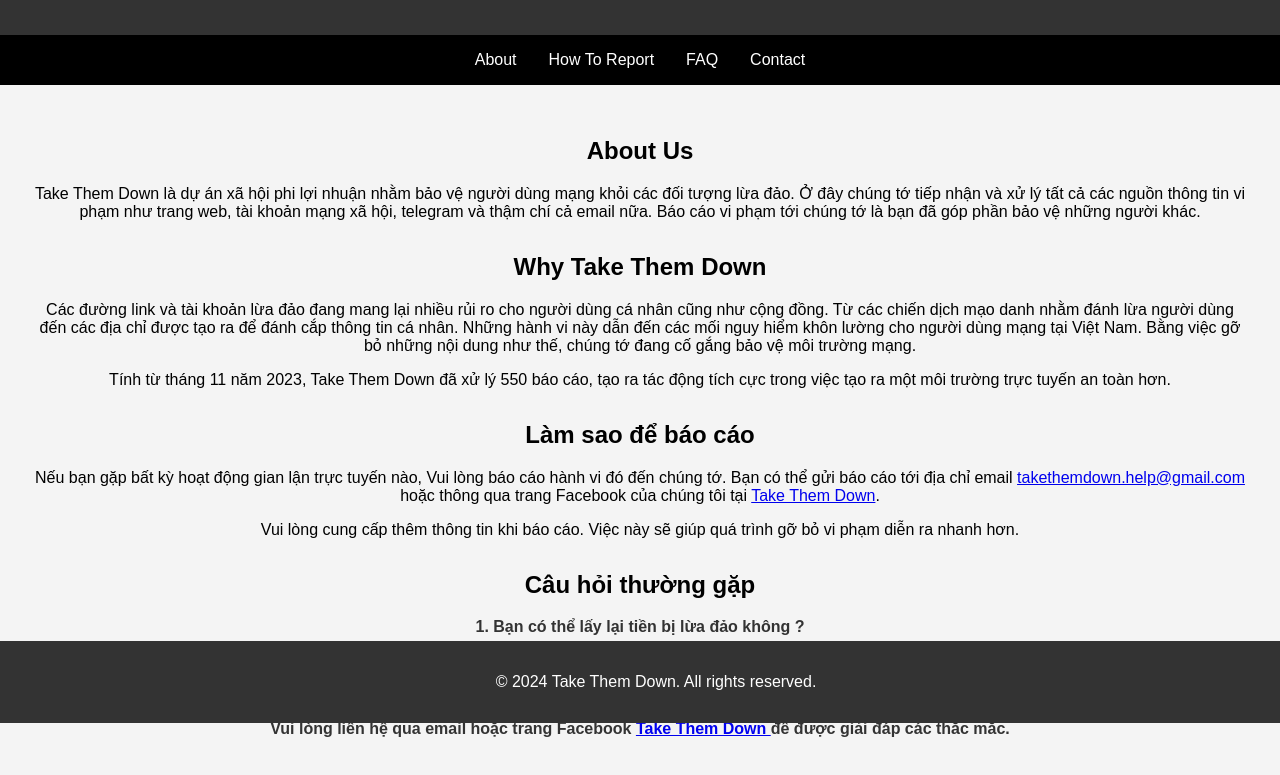
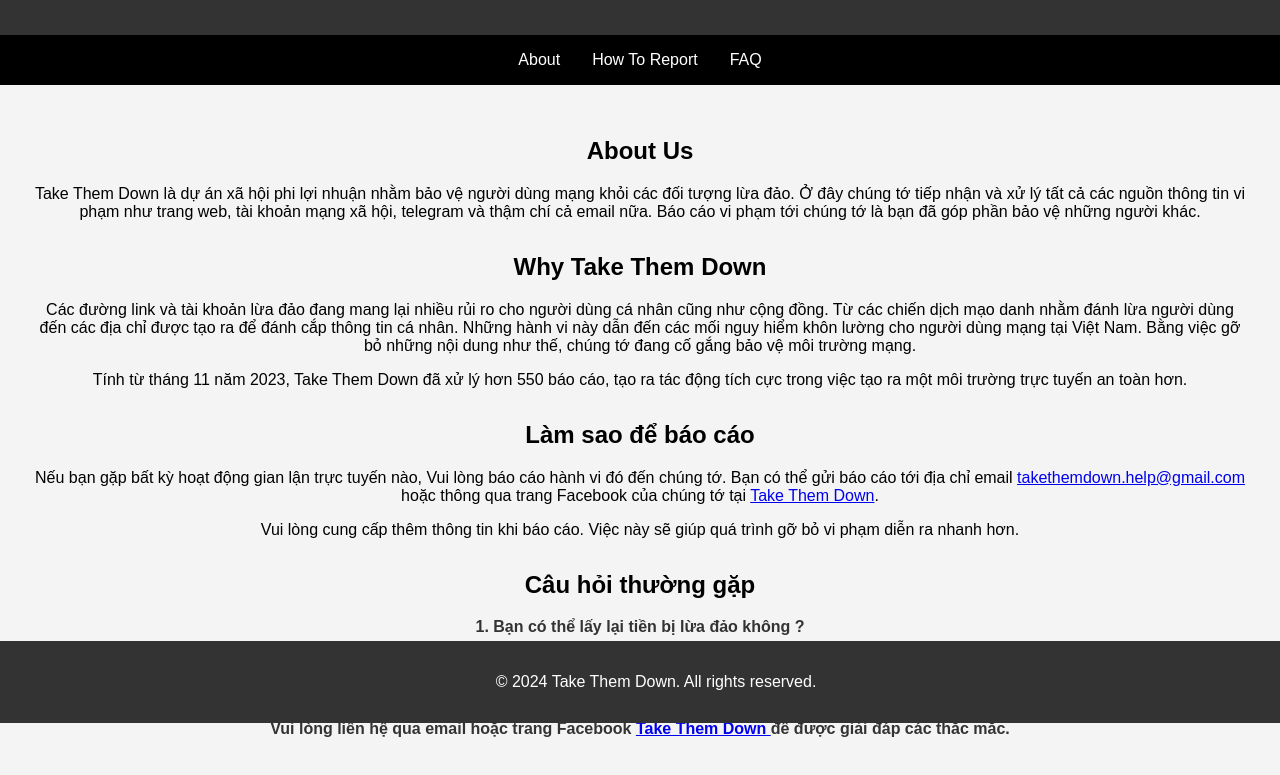
Before and after one commit to willbui69/takethemdown, a plain HTML site: page index.html in a window 1280 px wide. Shown: the part 77-852 px from the top of the page. Drawn offline with Linux system fonts and the light colour scheme.

Commit message:
remove contact section

```diff
--- a/index.html
+++ b/index.html
@@ -5,10 +5,8 @@
     <meta charset="UTF-8">
     <meta name="viewport" content="width=device-width, initial-scale=1.0">
     <title>Take Them Down - Report Internet Violations</title>
-    <!-- Add the link tag for the favicon -->
-    <link rel="icon" href="favicon.ico" type="image/x-icon">
     <link rel="stylesheet" type="text/css" href="style.css"
-    <link rel="shortcut icon" href="favicon.ico" type="image/x-icon">
+    <link rel="shortcut icon" href="images/favicon.ico" type="image/x-icon">
     <script src="index.js"></script>
 </head>
 
@@ -22,7 +20,6 @@
         <a href="#about">About</a>
         <a href="#report">How To Report</a>
         <a href="#faq">FAQ</a> <!-- Added link to FAQ -->
-        <a href="#contact">Contact</a>
     </nav>
 
     <main>
@@ -35,12 +32,12 @@
         <section id="#">
             <h2>Why Take Them Down</h2>
             <p>Các đường link và tài khoản lừa đảo đang mang lại nhiều rủi ro cho người dùng cá nhân cũng như cộng đồng. Từ các chiến dịch mạo danh nhằm đánh lừa người dùng đến các địa chỉ được tạo ra để đánh cắp thông tin cá nhân. Những hành vi này dẫn đến các mối nguy hiểm khôn lường cho người dùng mạng tại Việt Nam. Bằng việc gỡ bỏ những nội dung như thế, chúng tớ đang cố gắng bảo vệ môi trường mạng.</p>
-            <p>Tính từ tháng 11 năm 2023, Take Them Down đã xử lý 550 báo cáo, tạo ra tác động tích cực trong việc tạo ra một môi trường trực tuyến an toàn hơn.</p>
+            <p>Tính từ tháng 11 năm 2023, Take Them Down đã xử lý hơn 550 báo cáo, tạo ra tác động tích cực trong việc tạo ra một môi trường trực tuyến an toàn hơn.</p>
         </section>
 
         <section id="report">
             <h2>Làm sao để báo cáo</h2>
-            <p>Nếu bạn gặp bất kỳ hoạt động gian lận trực tuyến nào, Vui lòng báo cáo hành vi đó đến chúng tớ. Bạn có thể gửi báo cáo tới địa chỉ email <a href="mailto:takethemdown.help@gmail.com">takethemdown.help@gmail.com</a> hoặc thông qua trang Facebook của chúng tôi tại
+            <p>Nếu bạn gặp bất kỳ hoạt động gian lận trực tuyến nào, Vui lòng báo cáo hành vi đó đến chúng tớ. Bạn có thể gửi báo cáo tới địa chỉ email <a href="mailto:takethemdown.help@gmail.com">takethemdown.help@gmail.com</a> hoặc thông qua trang Facebook của chúng tớ tại
                 <a href="https://www.facebook.com/takethemdown.vn/" target="_blank">Take Them Down</a>.</p>
             <p> Vui lòng cung cấp thêm thông tin khi báo cáo. Việc này sẽ giúp quá trình gỡ bỏ vi phạm diễn ra nhanh hơn. </p>
         </section>
```
